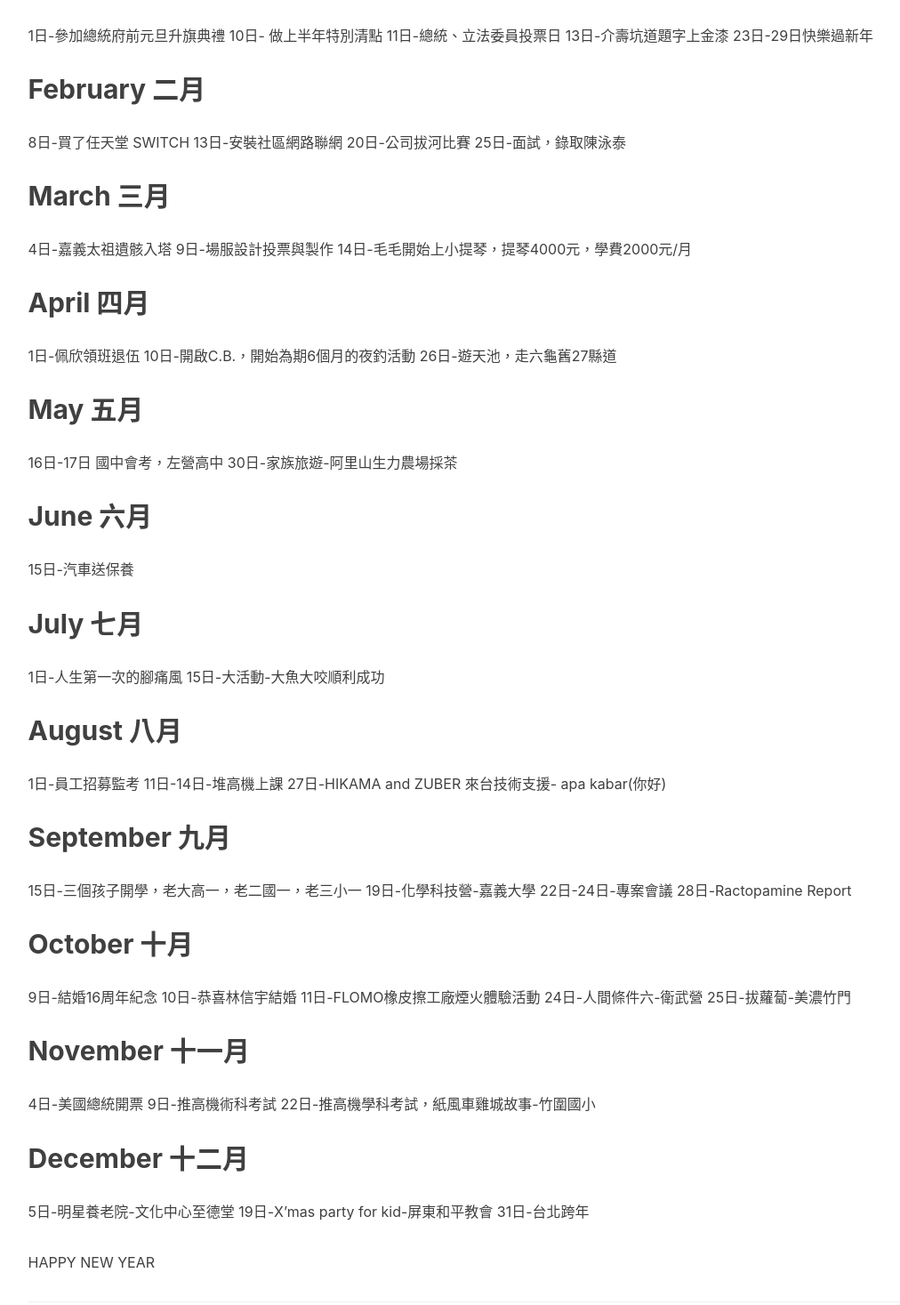
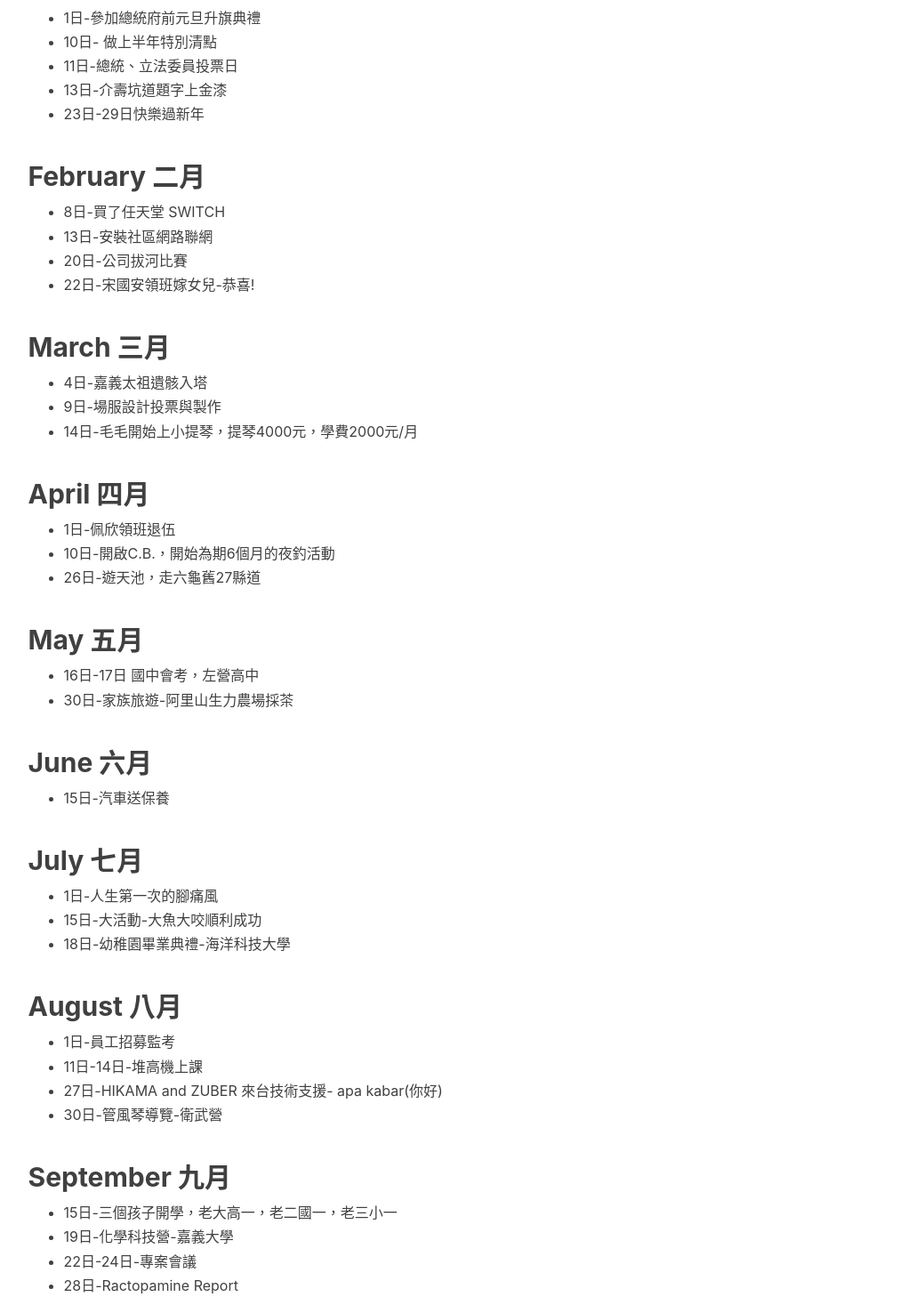
Before and after one commit to minshain/minshain.github.io, a plain HTML site: page post/2020-12-27-final_2020/index.html in a window 1280 px wide. Shown: the part 1115-2582 px from the top of the page at 89% size, without its empty margins (136-1148 px from the left). Drawn offline with nearby package versions, Linux system fonts and the light colour scheme; some packages are replaced by stand-ins of ours.

Commit message:
0103/2021 修訂年終回顧文章

```diff
--- a/post/2020-12-27-final_2020/index.html
+++ b/post/2020-12-27-final_2020/index.html
@@ -243,55 +243,84 @@
 
                 <h1 id="2022年的生活與工作總回顧">2022年的生活與工作總回顧</h1>
 <h2 id="january-一月">January 一月</h2>
-<p>1日-參加總統府前元旦升旗典禮
-10日- 做上半年特別清點
-11日-總統、立法委員投票日
-13日-介壽坑道題字上金漆
-23日-29日快樂過新年</p>
+<ul>
+<li>1日-參加總統府前元旦升旗典禮</li>
+<li>10日- 做上半年特別清點</li>
+<li>11日-總統、立法委員投票日</li>
+<li>13日-介壽坑道題字上金漆</li>
+<li>23日-29日快樂過新年</li>
+</ul>
 <h2 id="february-二月">February 二月</h2>
-<p>8日-買了任天堂 SWITCH
-13日-安裝社區網路聯網
-20日-公司拔河比賽
-25日-面試，錄取陳泳泰</p>
+<ul>
+<li>8日-買了任天堂 SWITCH</li>
+<li>13日-安裝社區網路聯網</li>
+<li>20日-公司拔河比賽</li>
+<li>22日-宋國安領班嫁女兒-恭喜!</li>
+</ul>
 <h2 id="march-三月">March 三月</h2>
-<p>4日-嘉義太祖遺骸入塔
-9日-場服設計投票與製作
-14日-毛毛開始上小提琴，提琴4000元，學費2000元/月</p>
+<ul>
+<li>4日-嘉義太祖遺骸入塔</li>
+<li>9日-場服設計投票與製作</li>
+<li>14日-毛毛開始上小提琴，提琴4000元，學費2000元/月</li>
+</ul>
 <h2 id="april-四月">April 四月</h2>
-<p>1日-佩欣領班退伍
-10日-開啟C.B.，開始為期6個月的夜釣活動
-26日-遊天池，走六龜舊27縣道</p>
+<ul>
+<li>1日-佩欣領班退伍</li>
+<li>10日-開啟C.B.，開始為期6個月的夜釣活動</li>
+<li>26日-遊天池，走六龜舊27縣道</li>
+</ul>
 <h2 id="may-五月">May 五月</h2>
-<p>16日-17日 國中會考，左營高中
-30日-家族旅遊-阿里山生力農場採茶</p>
+<ul>
+<li>16日-17日 國中會考，左營高中</li>
+<li>30日-家族旅遊-阿里山生力農場採茶</li>
+</ul>
 <h2 id="june-六月">June 六月</h2>
-<p>15日-汽車送保養</p>
+<ul>
+<li>15日-汽車送保養</li>
+</ul>
 <h2 id="july-七月">July 七月</h2>
-<p>1日-人生第一次的腳痛風
-15日-大活動-大魚大咬順利成功</p>
+<ul>
+<li>1日-人生第一次的腳痛風</li>
+<li>15日-大活動-大魚大咬順利成功</li>
+<li>18日-幼稚園畢業典禮-海洋科技大學</li>
+</ul>
 <h2 id="august-八月">August 八月</h2>
-<p>1日-員工招募監考
-11日-14日-堆高機上課
-27日-HIKAMA and ZUBER 來台技術支援- apa kabar(你好)</p>
+<ul>
+<li>1日-員工招募監考</li>
+<li>11日-14日-堆高機上課</li>
+<li>27日-HIKAMA and ZUBER 來台技術支援- apa kabar(你好)</li>
+<li>30日-管風琴導覽-衛武營</li>
+</ul>
 <h2 id="september-九月">September 九月</h2>
-<p>15日-三個孩子開學，老大高一，老二國一，老三小一
-19日-化學科技營-嘉義大學
-22日-24日-專案會議
-28日-Ractopamine Report</p>
+<ul>
+<li>15日-三個孩子開學，老大高一，老二國一，老三小一</li>
+<li>19日-化學科技營-嘉義大學</li>
+<li>22日-24日-專案會議</li>
+<li>28日-Ractopamine Report</li>
+</ul>
 <h2 id="october-十月">October 十月</h2>
-<p>9日-結婚16周年紀念
-10日-恭喜林信宇結婚
-11日-FLOMO橡皮擦工廠煙火體驗活動
-24日-人間條件六-衛武營
-25日-拔蘿蔔-美濃竹門</p>
+<ul>
+<li>4日-小叔家來分香火</li>
+<li>9日-結婚16周年紀念</li>
+<li>10日-恭喜林信宇結婚</li>
+<li>11日-FLOMO橡皮擦工廠煙火體驗活動</li>
+<li>24日-人間條件六-衛武營</li>
+<li>25日-拔蘿蔔-美濃竹門</li>
+<li>31日-萬聖節-黃爸直排輪路溜要糖果</li>
+</ul>
 <h2 id="november-十一月">November 十一月</h2>
-<p>4日-美國總統開票
-9日-推高機術科考試
-22日-推高機學科考試，紙風車雞城故事-竹圍國小</p>
+<ul>
+<li>4日-美國總統開票</li>
+<li>9日-推高機術科考試</li>
+<li>22日-推高機學科考試，紙風車雞城故事-竹圍國小</li>
+<li>29日-深緣汲水-台南</li>
+</ul>
 <h2 id="december-十二月">December 十二月</h2>
-<p>5日-明星養老院-文化中心至德堂
-19日-X&rsquo;mas party for kid-屏東和平教會
-31日-台北跨年</p>
+<ul>
+<li>5日-明星養老院-文化中心至德堂</li>
+<li>19日-X&rsquo;mas party for kid-屏東和平教會</li>
+<li>31日-台北跨年</li>
+</ul>
 <p>HAPPY NEW YEAR</p>
 <hr>
 <p>END</p>
```
Also changed, not shown: algolia.json (+1 -1 lines).
